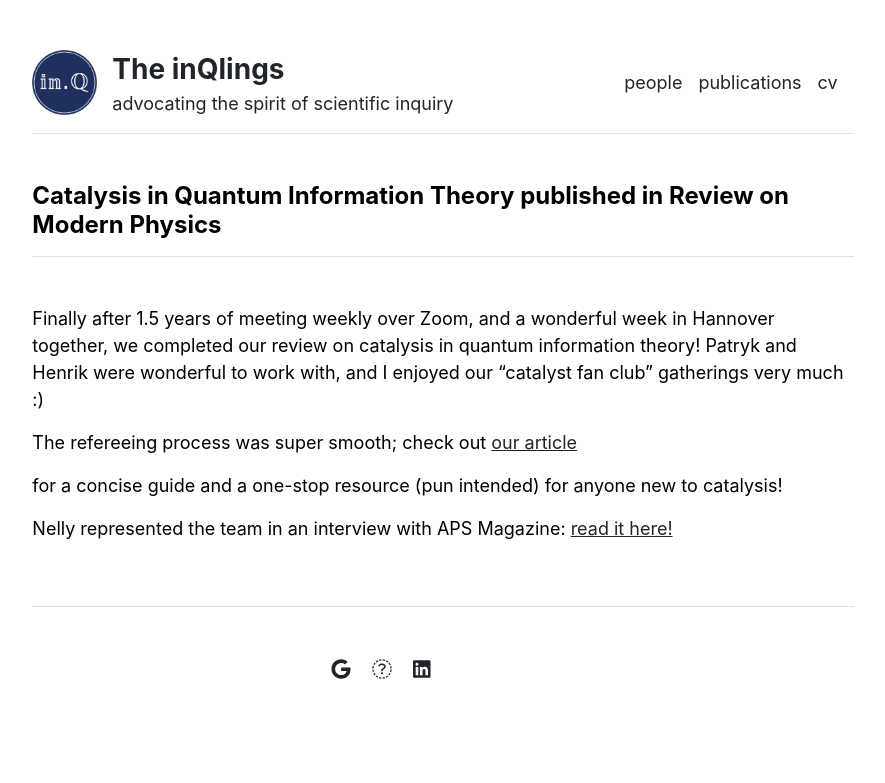
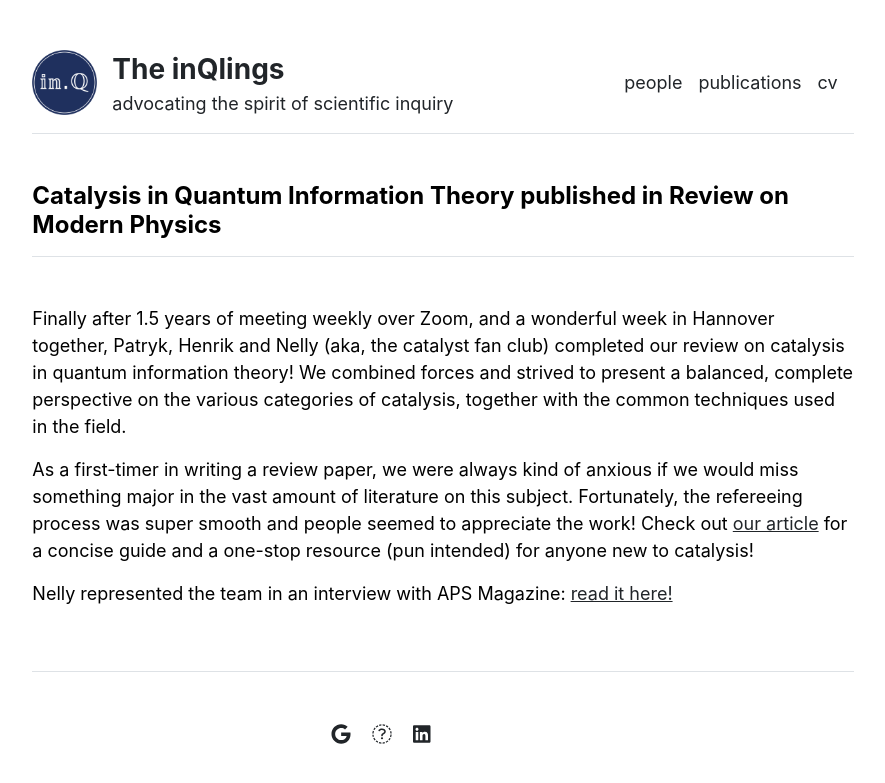
Before and after one commit to nelly-ng/nelly-ng.github.io, a Jekyll site: the page built from _posts/2024-07-14-catalysis.md, in a window 1280 px wide. Shown: the top 783 px of the page, without its empty margins (197-1082 px from the left). Built offline with Jekyll 4.4.1, drawn with Linux system fonts in a browser that asks for light colours.

Commit message:
Update 2024-07-14-catalysis.md

```diff
--- a/_posts/2024-07-14-catalysis.md
+++ b/_posts/2024-07-14-catalysis.md
@@ -3,11 +3,10 @@ layout: post
 title: "Catalysis in Quantum Information Theory published in Review on Modern Physics"
 ---
 
-Finally after 1.5 years of meeting weekly over Zoom, and a wonderful week in Hannover together, we completed our review on catalysis in quantum information theory! Patryk and Henrik were wonderful to work with, and I enjoyed our "catalyst fan club" gatherings very much :)
+Finally after 1.5 years of meeting weekly over Zoom, and a wonderful week in Hannover together, Patryk, Henrik and Nelly (aka, the catalyst fan club) completed our review on catalysis in quantum information theory! We combined forces and strived to present a balanced, complete perspective on the various categories of catalysis, together with the common techniques used in the field.
 
-The refereeing process was super smooth; check out
+As a first-timer in writing a review paper, we were always kind of anxious if we would miss something major in the vast amount of literature on this subject. Fortunately, the refereeing process was super smooth and people seemed to appreciate the work! Check out
 <a href="https://journals.aps.org/rmp/abstract/10.1103/RevModPhys.96.025005" target="_blank" rel="noopener noreferrer">our article</a>
-
 for a concise guide and a one-stop resource (pun intended) for anyone new to catalysis!
 
 Nelly represented the team in an interview with APS Magazine: <a href="https://physics.aps.org/articles/v17/109" target="_blank" rel="noopener noreferrer">read it here!</a>
```
